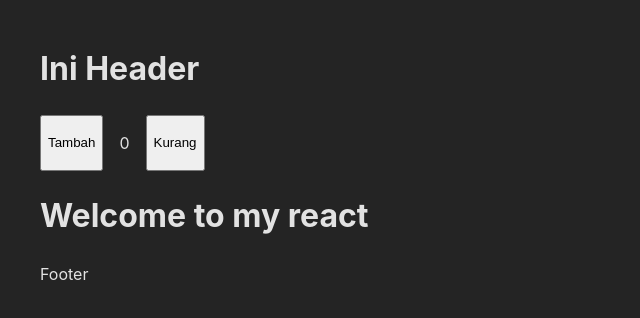
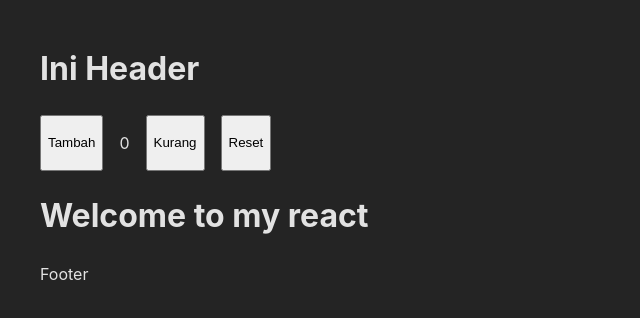
Before and after one commit to ivanrzky/react-miniproject, a React (Vite) app: page / in a window 1280 px wide. Shown: the top 318 px of the page, without its empty margins (0-640 px from the left). Built offline with nearby package versions, Linux system fonts and the light colour scheme.

Commit message:
feat/counter/reset

```diff
--- a/src/components/Counter.tsx
+++ b/src/components/Counter.tsx
@@ -12,12 +12,19 @@ const Counter = () => {
         alert("Increment")
        // count++;
          setCount(count + 1);
+
+    }
+    const handleReset = ()=>{
+        alert("Reset")
+        //count = 0;
+        setCount(0);
     }
     return (
     <div style={{ display : "flex", gap : "16px ", }}>
         <button onClick={handleIncrement}>Tambah</button>
         <p>{count}</p>
         <button onClick={handleDecrement}>Kurang</button>
+        <button onClick={handleReset}>Reset</button>
     </div>
 
     )
```
